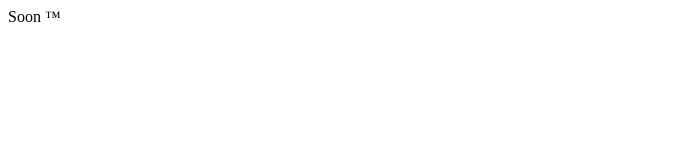
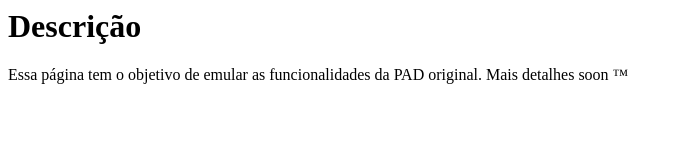
Before and after one commit to 52factorial/52factorial.github.io, a plain HTML site: page pad.html in a window 1280 px wide. Shown: the whole page, without its empty margins (0-683 px from the left). Drawn offline with Linux system fonts and the light colour scheme.

Commit message:
Added description

```diff
--- a/pad.html
+++ b/pad.html
@@ -3,5 +3,8 @@
 </head>
 
 <body>
-  Soon &trade;
+  <h1>Descrição</h1>
+  Essa página tem o objetivo de emular as funcionalidades da PAD original.
+
+  Mais detalhes soon &trade;
 <body>
```
